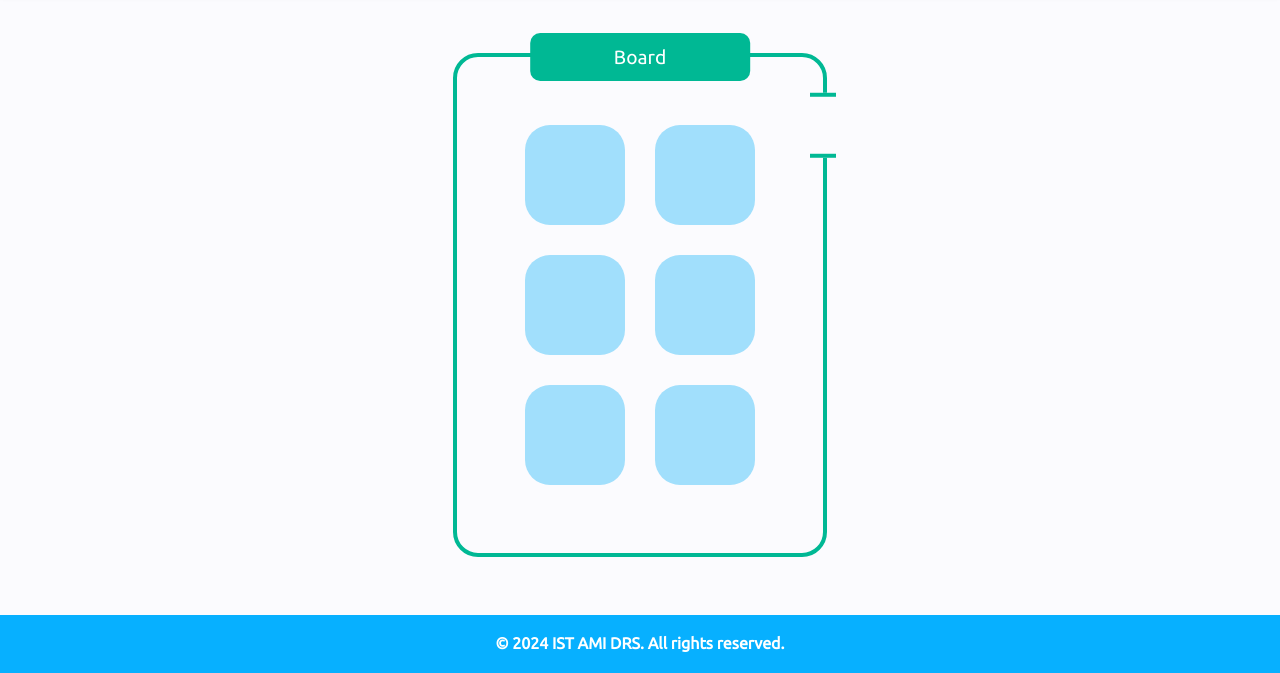
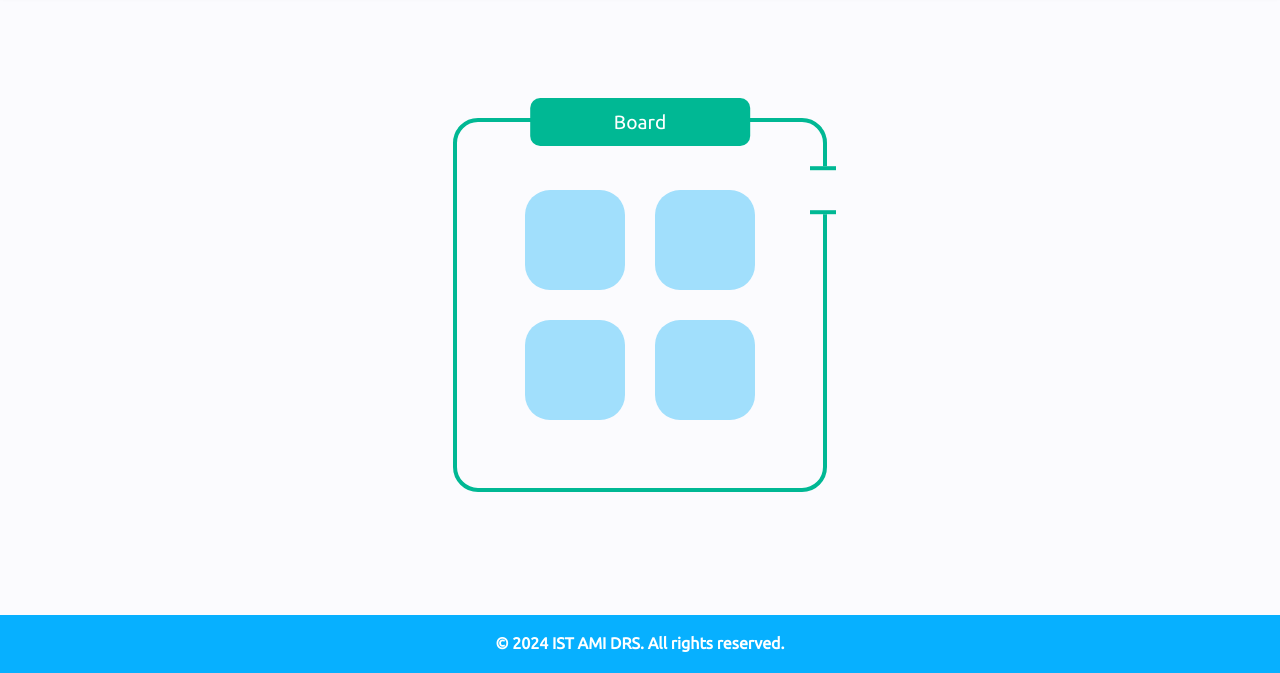
Before and after one commit to rtoscanelli/smart-engagement-room, a website: page views/classroom-lights.html in a window 1280 px wide. Shown: the part 127-800 px from the top of the page. Drawn offline with Linux system fonts and the light colour scheme; files that its build step writes are made by us from their sources; no server answers; files whose address does not match are found by name.

Commit message:
Remove 2 classroom regios

```diff
--- a/public/css/classroom-lights.css
+++ b/public/css/classroom-lights.css
@@ -148,7 +148,7 @@ main {
 .lights-container {
     display: grid;
     grid-template-columns: repeat(2, 120px);
-    grid-template-rows: repeat(3, 120px);
+    grid-template-rows: repeat(2, 120px);
     gap: 10px;
 }
 
--- a/views/classroom-lights.html
+++ b/views/classroom-lights.html
@@ -32,8 +32,8 @@
                     <div class="light" id="2"></div>
                     <div class="light" id="3"></div>
                     <div class="light" id="4"></div>
-                    <div class="light" id="5"></div>
-                    <div class="light" id="6"></div>
+                    <!-- <div class="light" id="5"></div> -->
+                    <!-- <div class="light" id="6"></div> -->
                 </div>
             </div>
         </main>
```
